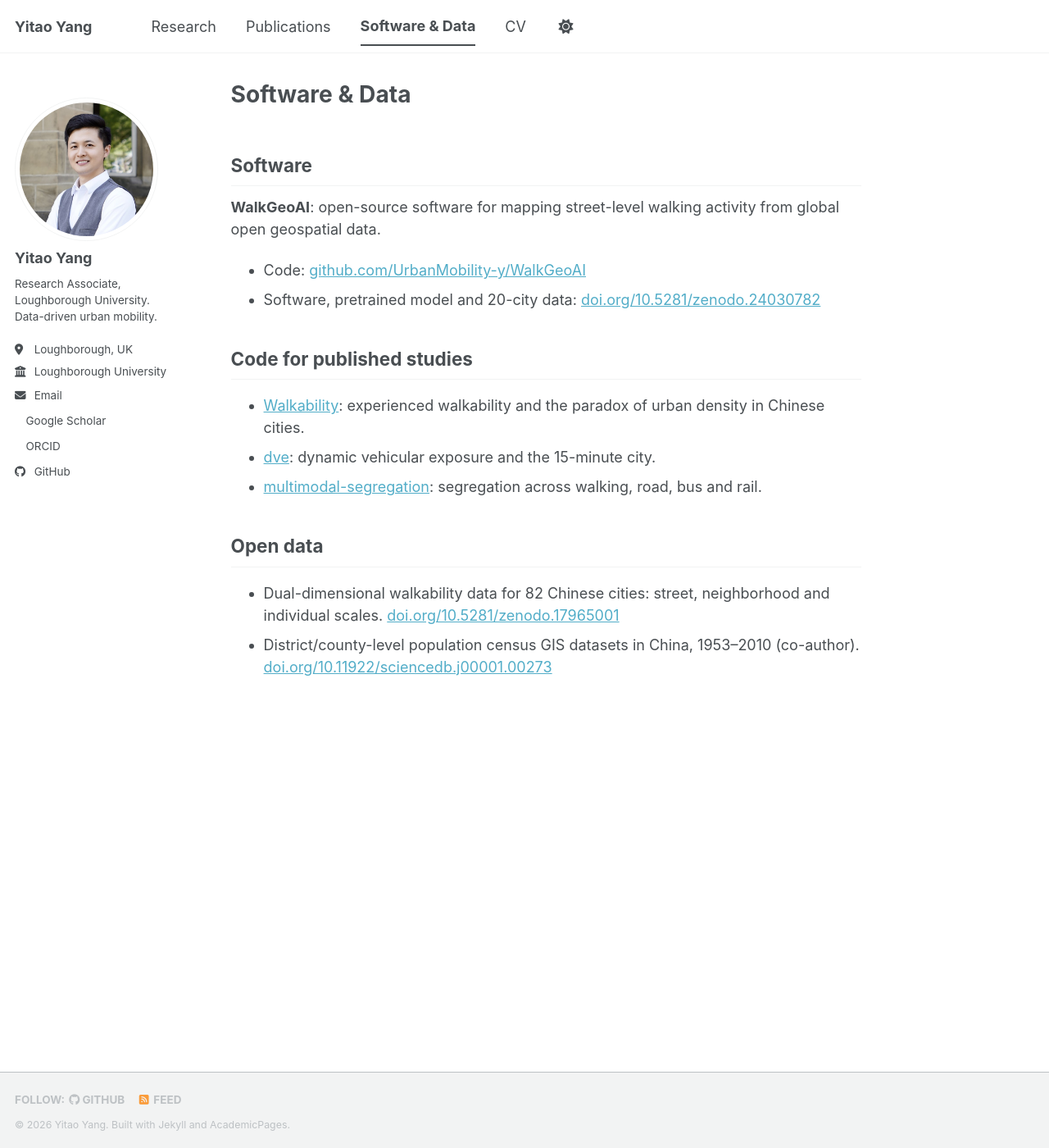
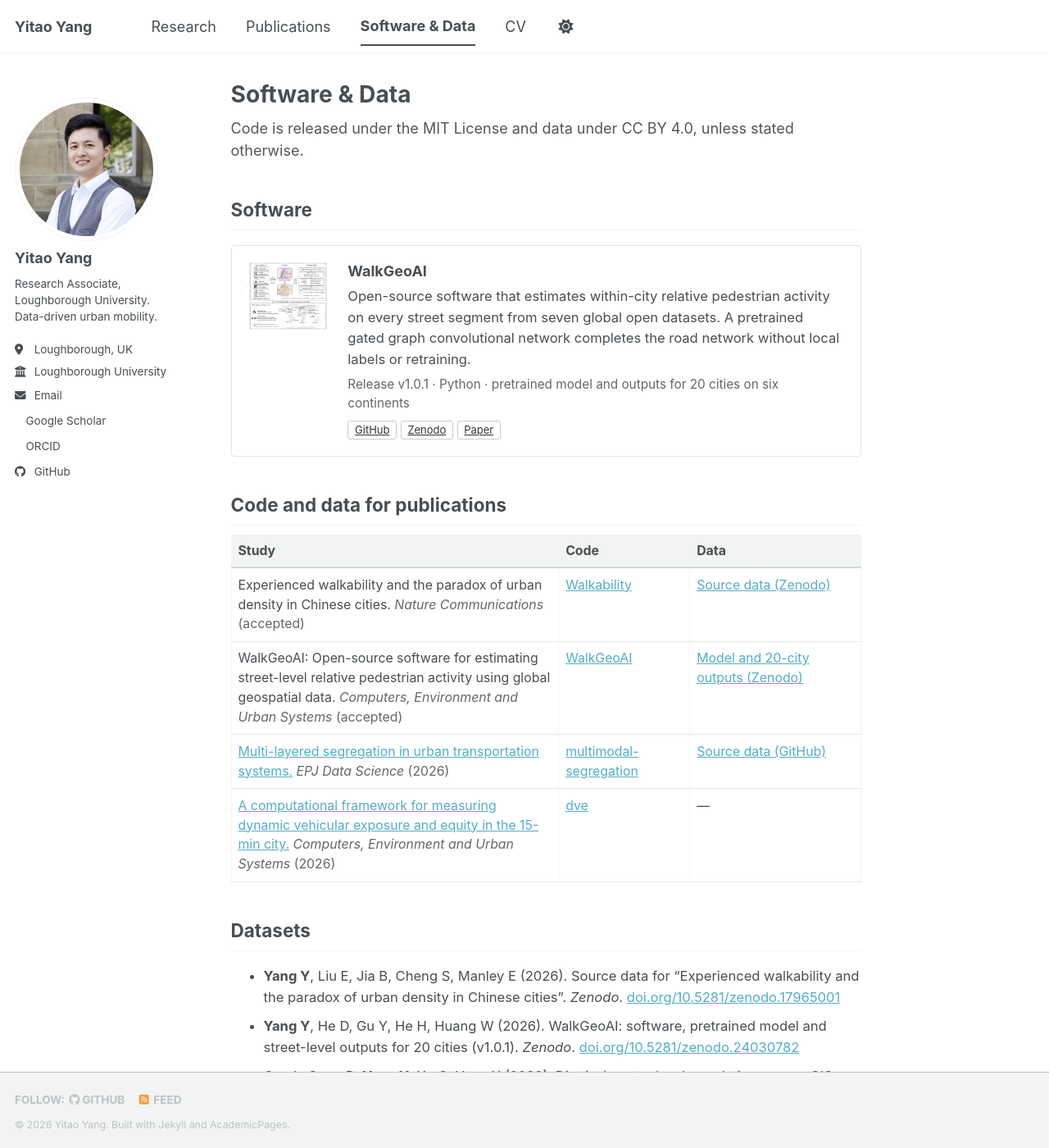
Before and after one commit to UrbanMobility-y/UrbanMobility-y.github.io, a Jekyll site: the page built from _pages/software.md, in a window 1280 px wide and 1400 px high. Shown: the whole window at 82% size. Built offline with Jekyll 4.4.1, drawn with Linux system fonts in a browser that asks for light colours; a script bundle is joined from its source files by our own code; a style sheet for code colours, icons or effects is not loaded.

Commit message:
Software & Data: WalkGeoAI card, study-code-data table, datasets

```diff
--- a/_pages/software.md
+++ b/_pages/software.md
@@ -4,19 +4,62 @@ title: "Software & Data"
 author_profile: true
 ---
 
-Software
-------
-**WalkGeoAI**: open-source software for mapping street-level walking activity from global open geospatial data.
-* Code: [github.com/UrbanMobility-y/WalkGeoAI](https://github.com/UrbanMobility-y/WalkGeoAI)
-* Software, pretrained model and 20-city data: [doi.org/10.5281/zenodo.24030782](https://doi.org/10.5281/zenodo.24030782)
+<style>
+.sd-note{font-size:.9em;color:#555}
+.sd-card{display:flex;gap:1.4em;align-items:flex-start;border:1px solid #e1e4e8;border-radius:4px;padding:1.1em 1.2em;margin:1em 0 2em}
+.sd-card img{width:300px;flex:0 0 300px;border:1px solid #eee}
+.sd-card h3{margin:0 0 .4em}
+.sd-card p{margin:.3em 0;font-size:.92em;line-height:1.55}
+.sd-meta{color:#666;font-size:.85em!important}
+.sd-btn{display:inline-block;font-size:.72em;padding:.05em .6em;margin:.3em .35em 0 0;border:1px solid #c8ccd0;border-radius:3px;color:#333;text-decoration:none}
+.sd-btn:hover{background:#f3f4f6;text-decoration:none}
+table.sd-tab{width:100%;border-collapse:collapse;font-size:.88em;display:table}
+table.sd-tab th{text-align:left;border-bottom:2px solid #d0d7de;padding:.45em .5em;background:none}
+table.sd-tab td{border-bottom:1px solid #e5e5e5;padding:.55em .5em;vertical-align:top;line-height:1.5}
+table.sd-tab td.s{width:52%}
+.sd-j{color:#666}
+ul.sd-list li{font-size:.92em;line-height:1.55;margin-bottom:.6em}
+@media (max-width:700px){.sd-card{flex-direction:column}.sd-card img{width:100%;flex-basis:auto}}
+</style>
 
-Code for published studies
-------
-* [Walkability](https://github.com/UrbanMobility-y/Walkability): experienced walkability and the paradox of urban density in Chinese cities.
-* [dve](https://github.com/UrbanMobility-y/dve): dynamic vehicular exposure and the 15-minute city.
-* [multimodal-segregation](https://github.com/UrbanMobility-y/multimodal-segregation): segregation across walking, road, bus and rail.
+<p class="sd-note">Code is released under the MIT License and data under CC BY 4.0, unless stated otherwise.</p>
 
-Open data
-------
-* Dual-dimensional walkability data for 82 Chinese cities: street, neighborhood and individual scales. [doi.org/10.5281/zenodo.17965001](https://doi.org/10.5281/zenodo.17965001)
-* District/county-level population census GIS datasets in China, 1953–2010 (co-author). [doi.org/10.11922/sciencedb.j00001.00273](https://doi.org/10.11922/sciencedb.j00001.00273)
+<h2 id="software">Software</h2>
+
+<div class="sd-card">
+<a href="https://github.com/UrbanMobility-y/WalkGeoAI"><img src="/images/research/2026_ceus_walkgeoai.jpg" alt="WalkGeoAI workflow and outputs" loading="lazy"></a>
+<div>
+<h3>WalkGeoAI</h3>
+<p>Open-source software that estimates within-city relative pedestrian activity on every street segment from seven global open datasets. A pretrained gated graph convolutional network completes the road network without local labels or retraining.</p>
+<p class="sd-meta">Release v1.0.1 · Python · pretrained model and outputs for 20 cities on six continents</p>
+<a class="sd-btn" href="https://github.com/UrbanMobility-y/WalkGeoAI">GitHub</a><a class="sd-btn" href="https://doi.org/10.5281/zenodo.24030782">Zenodo</a><a class="sd-btn" href="/publications/">Paper</a>
+</div>
+</div>
+
+<h2 id="code-and-data">Code and data for publications</h2>
+
+<table class="sd-tab">
+<thead><tr><th>Study</th><th>Code</th><th>Data</th></tr></thead>
+<tbody>
+<tr><td class="s">Experienced walkability and the paradox of urban density in Chinese cities. <span class="sd-j"><em>Nature Communications</em> (accepted)</span></td>
+<td><a href="https://github.com/UrbanMobility-y/Walkability">Walkability</a></td>
+<td><a href="https://doi.org/10.5281/zenodo.17965001">Source data (Zenodo)</a></td></tr>
+<tr><td class="s">WalkGeoAI: Open-source software for estimating street-level relative pedestrian activity using global geospatial data. <span class="sd-j"><em>Computers, Environment and Urban Systems</em> (accepted)</span></td>
+<td><a href="https://github.com/UrbanMobility-y/WalkGeoAI">WalkGeoAI</a></td>
+<td><a href="https://doi.org/10.5281/zenodo.24030782">Model and 20-city outputs (Zenodo)</a></td></tr>
+<tr><td class="s"><a href="https://doi.org/10.1140/epjds/s13688-026-00697-4">Multi-layered segregation in urban transportation systems.</a> <span class="sd-j"><em>EPJ Data Science</em> (2026)</span></td>
+<td><a href="https://github.com/UrbanMobility-y/multimodal-segregation">multimodal-segregation</a></td>
+<td><a href="https://github.com/UrbanMobility-y/multimodal-segregation/tree/main/Source%20data">Source data (GitHub)</a></td></tr>
+<tr><td class="s"><a href="https://doi.org/10.1016/j.compenvurbsys.2026.102480">A computational framework for measuring dynamic vehicular exposure and equity in the 15-min city.</a> <span class="sd-j"><em>Computers, Environment and Urban Systems</em> (2026)</span></td>
+<td><a href="https://github.com/UrbanMobility-y/dve">dve</a></td>
+<td>—</td></tr>
+</tbody>
+</table>
+
+<h2 id="datasets">Datasets</h2>
+
+<ul class="sd-list">
+<li><strong>Yang Y</strong>, Liu E, Jia B, Cheng S, Manley E (2026). Source data for “Experienced walkability and the paradox of urban density in Chinese cities”. <em>Zenodo</em>. <a href="https://doi.org/10.5281/zenodo.17965001">doi.org/10.5281/zenodo.17965001</a></li>
+<li><strong>Yang Y</strong>, He D, Gu Y, He H, Huang W (2026). WalkGeoAI: software, pretrained model and street-level outputs for 20 cities (v1.0.1). <em>Zenodo</em>. <a href="https://doi.org/10.5281/zenodo.24030782">doi.org/10.5281/zenodo.24030782</a></li>
+<li>Gao L, Song D, <strong>Yang Y</strong>, Xu C, Yang X (2022). District/county-level population census GIS datasets in China (1953–2010). <em>Science Data Bank</em>. <a href="https://doi.org/10.11922/sciencedb.j00001.00273">doi.org/10.11922/sciencedb.j00001.00273</a></li>
+</ul>
```
